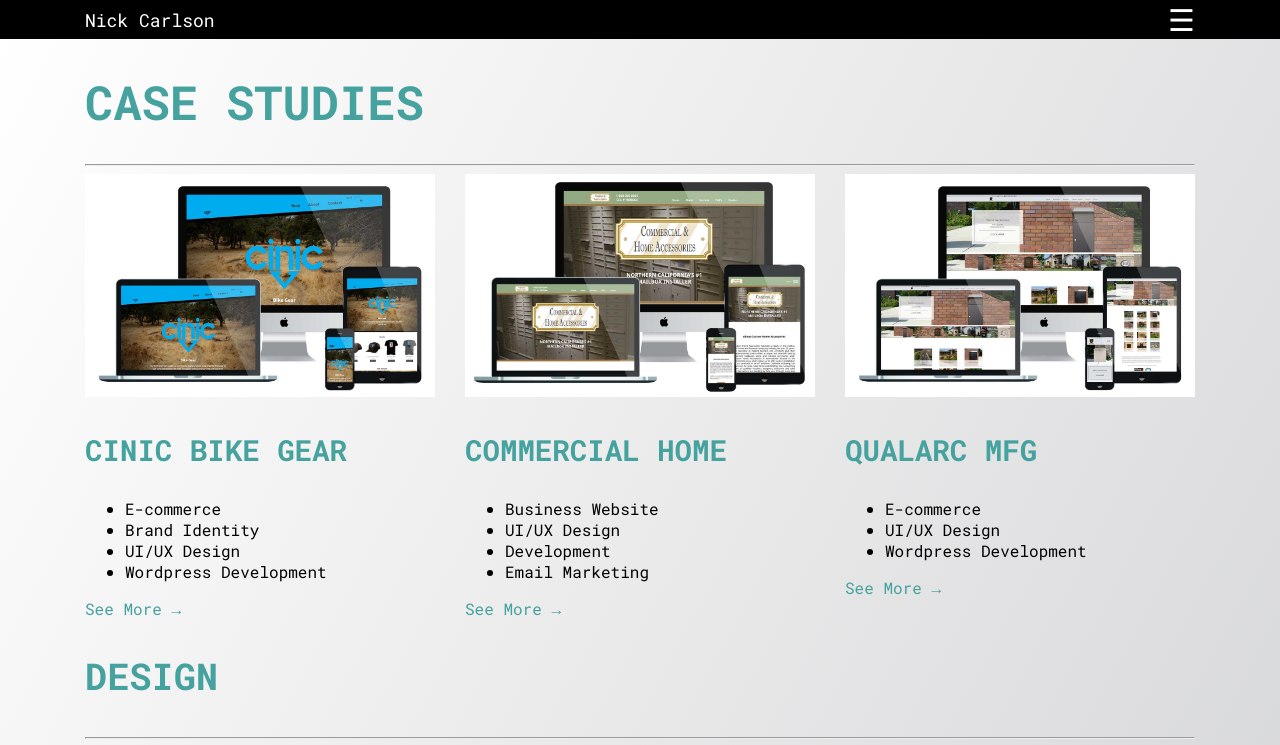
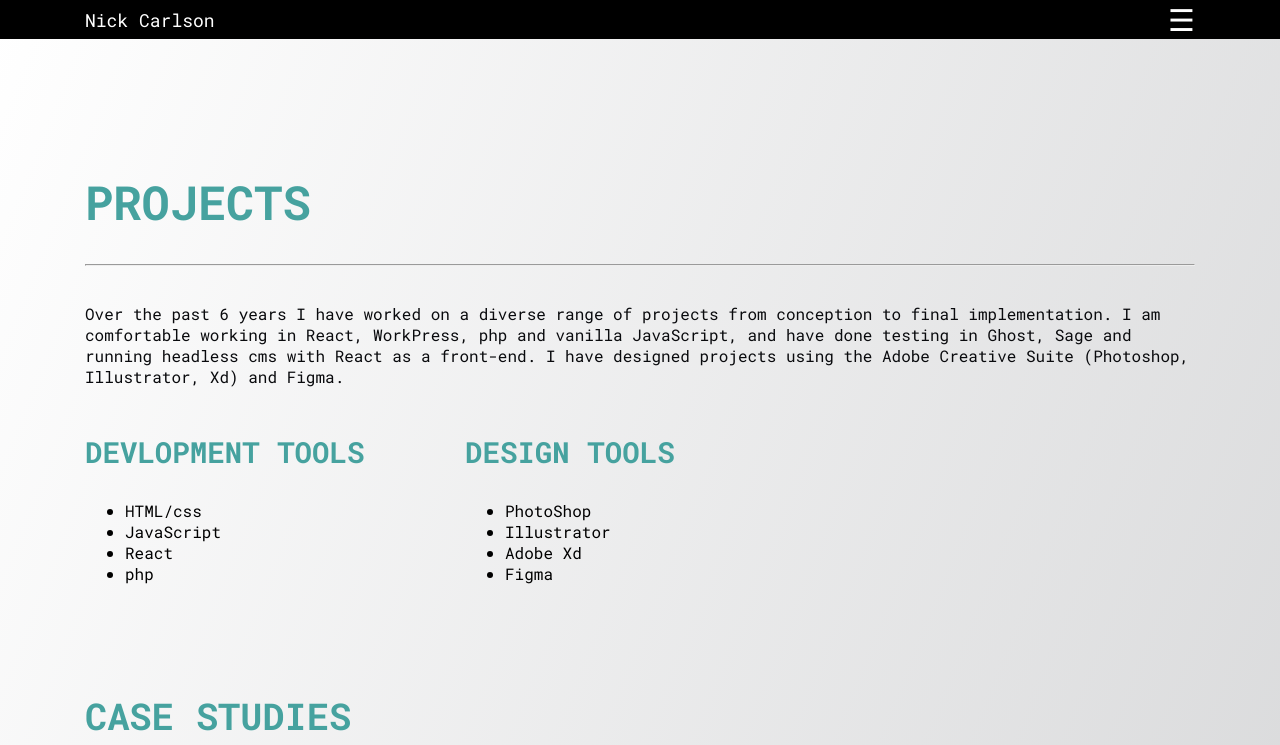
Before and after one commit to nickcarls0n/Portfolio, a React (Create React App) app: page /projects in a window 1280 px wide. Shown: the top 745 px of the page. Built offline with nearby package versions, Linux system fonts and the light colour scheme.

Commit message:
Project page work, Linktext component set up

```diff
--- a/src/App.scss
+++ b/src/App.scss
@@ -49,6 +49,7 @@
 
 p {
   color: $light-text;
+  margin-block-start: 0px;
 }
 
 a {
--- a/src/components/home/DandDSection.tsx
+++ b/src/components/home/DandDSection.tsx
@@ -19,7 +19,7 @@
                 Foundation and Bootstrap frameworks. I strive to create code
                 that is easy to maintain and easily understandable by others.
               </p>
-              <Button to="/design" text="See More" />
+              <Button to="/projects" text="See More" />
             </TextSectionTwo>
           </div>
         </div>
@@ -37,7 +37,7 @@
                 printed advertising material including flyers mailers and
                 catalogs.
               </p>
-              <Button to="/design" text="See More" />
+              <Button to="/projects" text="See More" />
             </TextSection>
           </div>
         </div>
--- a/src/components/home/IntroSection.tsx
+++ b/src/components/home/IntroSection.tsx
@@ -57,7 +57,7 @@
               <Link to="dev-section" smooth>
                 <b>
                   {" "}
-                  <BlinkArrow>&larr;</BlinkArrow> Scroll{" "}
+                  <BlinkArrow>{`<`}</BlinkArrow> Scroll{" "}
                   <span className="highlight-text">Down</span>
                 </b>
               </Link>
--- a/src/pages/CinicBike.tsx
+++ b/src/pages/CinicBike.tsx
@@ -9,6 +9,7 @@
   return (
     <>
       <Navbar />
+      <Spacer height="100px" />
       <div className="container">
         <div className="row">
           <div className="col">
--- a/src/pages/Projects.tsx
+++ b/src/pages/Projects.tsx
@@ -5,6 +5,7 @@
 import styled from "styled-components";
 import GalleryImage from "../components/image/GalleryImage";
 import Modal from "../components/modal/Modal";
+import Spacer from "../components/spacer/Spacer";
 import Footer from "../components/footer/Footer";
 
 const Projects = () => {
@@ -12,11 +13,47 @@
   return (
     <>
       <Navbar />
+      <Spacer height="100px" />
       <div className="container">
         <div className="row">
           <div className="col">
-            <h1 className="accent-onlight">Case Studies</h1>
-            <hr />
+            <h1 className="accent-onlight">Projects</h1>
+            <Hr />
+            <p className="dark-text">
+              Over the past 6 years I have worked on a diverse range of projects
+              from conception to final implementation. I am comfortable working
+              in React, WorkPress, php and vanilla JavaScript, and have done
+              testing in Ghost, Sage and running headless cms with React as a
+              front-end. I have designed projects using the Adobe Creative Suite
+              (Photoshop, Illustrator, Xd) and Figma.
+            </p>
+          </div>
+        </div>
+        <div className="row">
+          <div className="col-lg-4">
+            <h3 className="accent-onlight">Devlopment Tools</h3>
+            <ul>
+              <li>HTML/css</li>
+              <li>JavaScript</li>
+              <li>React</li>
+              <li>php</li>
+            </ul>
+          </div>
+          <div className="col-lg-4">
+            <h3 className="accent-onlight">Design Tools</h3>
+            <ul>
+              <li>PhotoShop</li>
+              <li>Illustrator</li>
+              <li>Adobe Xd</li>
+              <li>Figma</li>
+            </ul>
+          </div>
+        </div>
+        <Spacer height="60px" />
+        <div className="row">
+          <div className="col">
+            <h2 className="accent-onlight">Case Studies</h2>
+            <Hr />
           </div>
         </div>
         <div className="row">
@@ -32,7 +69,9 @@
               <li>UI/UX Design</li>
               <li>Wordpress Development</li>
             </ul>
-            <CaseStudyLink to="/cinicbike">See More &#8594;</CaseStudyLink>
+            <CaseStudyLink to="/cinicbike">
+              See More <span>{`>`}</span>
+            </CaseStudyLink>
           </div>
           <div className="col-md-4">
             <Image
@@ -46,7 +85,9 @@
               <li>Development</li>
               <li>Email Marketing</li>
             </ul>
-            <CaseStudyLink to="/cha">See More &#8594;</CaseStudyLink>
+            <CaseStudyLink to="/cha">
+              See More <span>{`>`}</span>
+            </CaseStudyLink>
           </div>
           <div className="col-md-4">
             <Image
@@ -55,17 +96,21 @@
             />
             <h3 className="accent-onlight">Qualarc Mfg</h3>
             <ul>
+              <li>Site Redesign</li>
               <li>E-commerce</li>
               <li>UI/UX Design</li>
               <li>Wordpress Development</li>
             </ul>
-            <CaseStudyLink to="/qualarc">See More &#8594;</CaseStudyLink>
+            <CaseStudyLink to="/qualarc">
+              See More <span>{`>`}</span>
+            </CaseStudyLink>
           </div>
         </div>
+        <Spacer height="60px" />
         <div className="row">
           <div className="col">
             <h2 className="accent-onlight">Design</h2>
-            <hr />
+            <Hr />
           </div>
         </div>
         <GalleryRow>
@@ -152,18 +197,31 @@
           </div>
         </GalleryRow>
       </div>
+      <Spacer height="100px" />
       <Footer />
     </>
   );
 };
+
+const Hr = styled.hr`
+  margin-bottom: 37px;
+`;
 
 const CaseStudyLink = styled(Link)`
   text-decoration: none;
   color: #46a29f;
   transition: all 300ms ease-out;
 
+  span {
+    transition: all 300ms ease-out;
+  }
+
   &:hover {
     color: #66fcf1;
+
+    span {
+      margin-left: 6px;
+    }
   }
 `;
 
```
Also changed, not shown: src/components/button/LinkText.tsx (added, +40 -0 lines).
